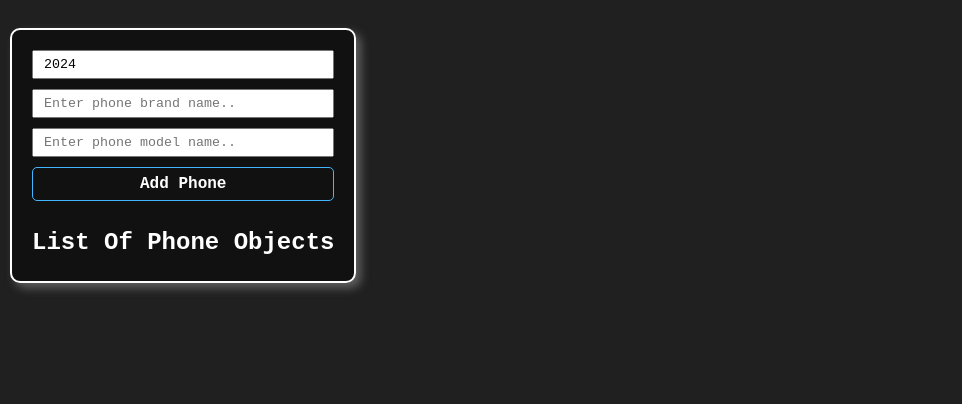
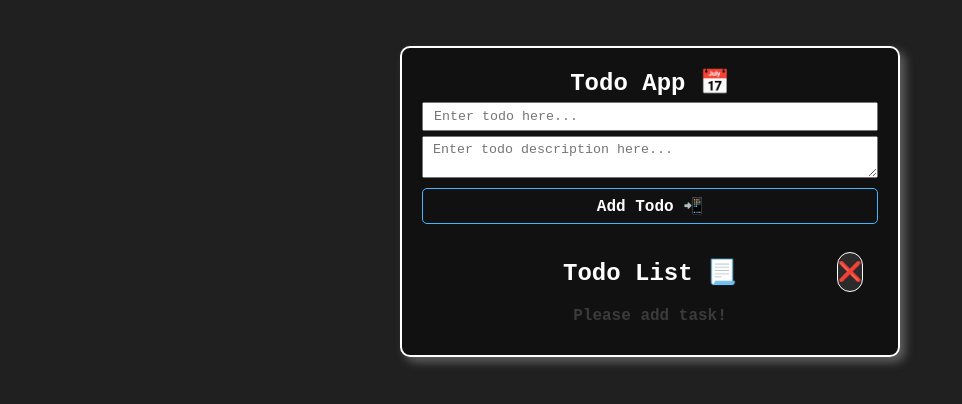
Before and after one commit to ManikMaity/Learn-ReactJS, a React (Vite) app in the folder broCode-react/website/my-react-app/: page / in a window 1280 px wide. Shown: the top 404 px of the page, without its empty margins (0-962 px from the left). Built offline with nearby package versions, Linux system fonts and the light colour scheme.

Commit message:
Todoapp project & delopy project - Day07

```diff
--- a/broCode-react/website/my-react-app/src/App.jsx
+++ b/broCode-react/website/my-react-app/src/App.jsx
@@ -10,9 +10,9 @@ function App() {
     <>
     {/* <UpdateListStateExample/> */}
     <br></br>
-    <UpdateArrOfObjExample/>
+    {/* <UpdateArrOfObjExample/> */}
     <br />
-    {/* <TodoList/> */}
+    <TodoList/>
     </>
   )
 }
--- a/broCode-react/website/my-react-app/src/TodoList.jsx
+++ b/broCode-react/website/my-react-app/src/TodoList.jsx
@@ -1,20 +1,130 @@
 import { useState } from "react";
 import ReuseButton from "./ReuseButton.jsx";
 
+
+
 function TodoList (){
 
+const updateLocalStorage  = (allTasks = []) => {
+    localStorage.setItem("todoTasks", JSON.stringify(allTasks));
+}
+
+const getAllTasks = () => {
+    let dataJSON = localStorage.getItem("todoTasks");
+    return JSON.parse(dataJSON);
+}
+
+    const [tasks, setTasks] = useState(getAllTasks() ? getAllTasks() : []);
+    const [taskName, setTaskName] = useState("");
+    const [taskDes, setTaskDes] = useState("");
+
+const handleDeleteAllTask = () => {
+    const sure = window.confirm("Are you realy wanna delete all tasks?");
+    if (sure){
+        localStorage.removeItem("todoTasks");
+        setTasks([]);
+    }
+}
+
+const handleAddTask = () => {
+    if (taskName != "" && taskDes != ""){
+        const taskObj = {
+            name : taskName,
+            description : taskDes,
+            time : `${new Date().toLocaleString()}`
+        }
+
+        // eslint-disable-next-line no-unused-vars
+        setTasks(t => {
+
+            const updatedTasks = [...tasks, taskObj];
+            updateLocalStorage(updatedTasks);
+            return updatedTasks;
+        });
+        setTaskName("");
+        setTaskDes("");
+    }
+}
+const handleDeleteTask = (i) => {
+    setTasks(prevTasks => {
+        const updatedTasks = prevTasks.filter((_, index) => index !== i);
+        updateLocalStorage(updatedTasks);
+        return updatedTasks;
+    });
+}
+const handleTaskNameChange = (e) => {
+    const taskNameInputValue = e.target.value;
+    setTaskName(taskNameInputValue);
+}
+const handleTaskDesChange = (e) => {
+    const taskDesInputValue = e.target.value;
+    setTaskDes(taskDesInputValue);
+}
+const handleTaskUp = (i) => {
+    if (i > 0){
+        let updatedTasks = [...tasks];
+        [updatedTasks[i], updatedTasks[i - 1]] = [updatedTasks[i - 1], updatedTasks[i]]
+        // eslint-disable-next-line no-unused-vars
+        setTasks(precTask => {
+            updateLocalStorage(updatedTasks)
+            return updatedTasks;
+        });
+    }
+}
+const handleTaskDown = (i) => {
+    if (i < tasks.length - 1){
+        let updatedTasks = [...tasks];
+        [updatedTasks[i], updatedTasks[i + 1]] = [updatedTasks[i + 1], updatedTasks[i]]
+        // eslint-disable-next-line no-unused-vars
+        setTasks(precTask => {
+            updateLocalStorage(updatedTasks)
+            return updatedTasks;
+        });
+    }
+}
+
+const handleShowTaskDes = (i) => {
+    const des = document.getElementById(`task-${i}`);
+    des.querySelector(".task-des").classList.toggle("show");
+}
+
+const tasksHTML = tasks.map((task, index) => <div className="main-taskcontainer" id={`task-${index}`} key={index}>
+    <div className="task-container">
+        <div className="task-detail">
+            <h3>{task?.name}</h3>
+            <p>{task?.time}</p>
+        </div>
+        <div className="task-btn-container">
+            <button onClick={() => handleShowTaskDes(index)}>👁️</button>
+            <button onClick={() => handleTaskUp(index)}>👆</button>
+            <button onClick={() => handleTaskDown(index)}>👇</button>
+            <button onClick={() => handleDeleteTask(index)}>🗑️</button>
+        </div>
+    </div>
+
+    <div className="task-des">
+        <p>{task.description}</p>
+    </div>
 
 
+</div>)
+
     return (
-        <div className="card">
+        <div className="todo-card">
             <h2>Todo App 📅</h2>
             <div className="inputs">
-                <input type="text" name="" id="" placeholder="Enter todo here..."/>
-                <textarea name="" id="" placeholder="Enter todo description here..."></textarea>
-                <ReuseButton style={{width: "100%"}} text="Add Todo 📲"/>
+                <input onChange={handleTaskNameChange} value={taskName} type="text" name="" id="" placeholder="Enter todo here..."/>
+                <textarea onChange={handleTaskDesChange} value={taskDes} name="" id="" placeholder="Enter todo description here..."></textarea>
+                <ReuseButton func={handleAddTask} style={{width: "100%"}} text="Add Todo 📲"/>
             </div>
-
-
+            <br />
+            <div className="list-heading">
+                <h2>Todo List 📃</h2>
+                <button onClick={handleDeleteAllTask}>❌</button>
+            </div>
+            <ul className="task-list">
+                {tasksHTML.length > 0 ? tasksHTML : <h4 style={{textAlign: "center", color : "#3b3b3b"}}>Please add task!</h4>}
+            </ul>
         </div>
     )
 }
--- a/broCode-react/website/my-react-app/src/index.css
+++ b/broCode-react/website/my-react-app/src/index.css
@@ -27,7 +27,7 @@ body{
   background-color: #111111ee;
   color: white;
   width: fit-content;
-  max-width: 600px;
+  max-width: 500px;
   margin: 10px;
   box-shadow: 5px 5px 10px #616161;
   transition: all 0.3s;
@@ -240,3 +240,104 @@ hr{
   margin-bottom: 10px;
   cursor: pointer;
 }
+ul.task-list{
+  width: 100%;
+  padding: 10px 0;
+}
+
+.todo-card{
+  display: flex;
+  flex-direction: column;
+  align-items: center;
+  gap: 5px;
+  padding: 20px;
+  border-radius: 10px;
+  border: 2px solid #fff;
+  background-color: #111111ee;
+  color: white;
+  width: fit-content;
+  max-width: 500px;
+  margin: 10px;
+  box-shadow: 5px 5px 10px #616161;
+  transition: all 0.3s;
+  position: absolute;
+  left: 50%;
+  transform: translate(-50%, 0);
+}
+
+.todo-card input, .todo-card textarea{
+  padding: 5px 10px;
+  outline: none;
+  width: 100%;
+  margin-bottom: 5px;
+}
+
+.main-taskcontainer{
+  background-color: #191919;
+  width: 100%;
+  padding: 10px;
+  border-radius: 10px;
+  border: 1px solid #fff;
+  margin-bottom: 10px;
+  cursor: pointer;
+  display: flex;
+  flex-direction: column;
+}
+.task-container{
+  display: flex;
+  justify-content: space-between;
+}
+
+.task-btn-container{
+  display: flex;
+  gap: 10px;
+}
+
+.task-detail p{
+  font-size: 0.9em;
+  margin-top: 3px;
+}
+
+.task-btn-container button, .list-heading button{
+  background-color: #2b2b2b;
+  border: 1px solid #fff;
+  height: 100%;
+  width: auto;
+  font-size: 1.2rem;
+  border-radius: 100px;
+  cursor: pointer;
+}
+
+@media screen and (max-width: 700px) {
+  .task-btn-container button, .list-heading button{
+    font-size: 0.8rem;
+  }
+  .todo-card{
+    width: 90%;
+  }
+}
+
+.task-des{
+  display: none;
+  margin-top: 10px;
+  background-color: #282828;
+  padding: 10px;
+}
+
+.show{
+  display: block;
+}
+
+.list-heading{
+  align-items: center;
+  height: 40px;
+  width: 100%;
+  display: flex;
+  position: relative;
+  justify-content: center;
+}
+
+.list-heading button{
+  position: absolute;
+  right: 15px;
+}
```
Also changed, not shown: 2 other files (tests, documents, lock files or other folders).
